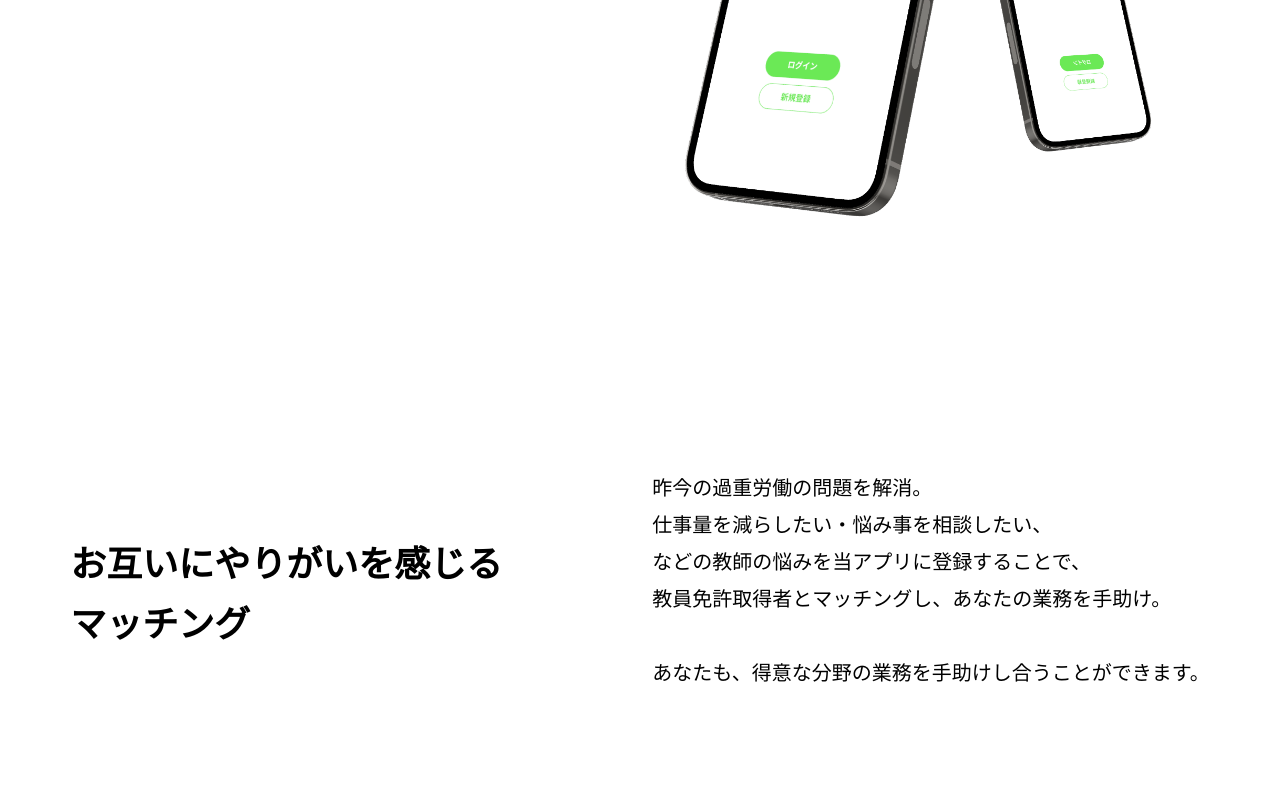
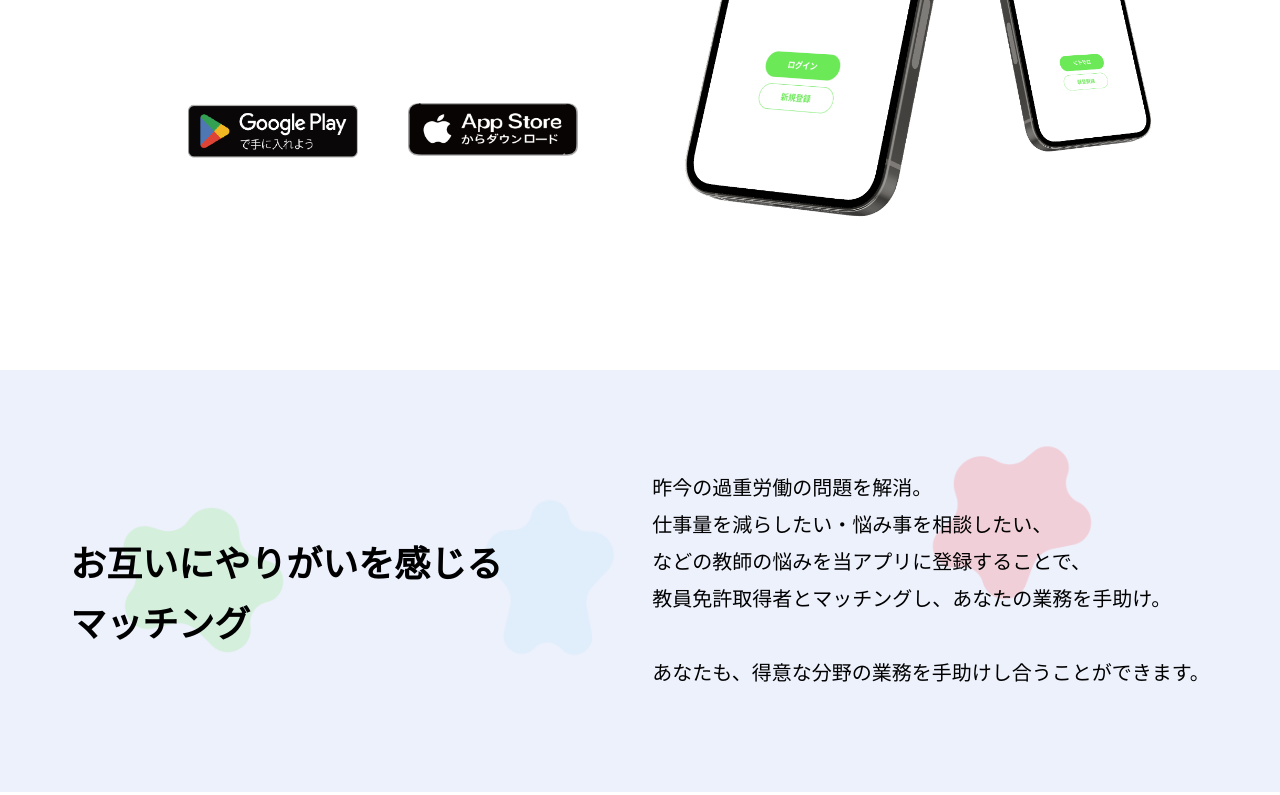
Before and after one commit to koudaihirata/SIC2023LP, a plain HTML site: page index.html in a window 1280 px wide. Shown: the part 390-1185 px from the top of the page. Drawn offline with Linux system fonts and the light colour scheme.

Commit message:
css画像パス変更

```diff
--- a/css/index.css
+++ b/css/index.css
@@ -51,14 +51,14 @@
     margin-top: 100px;
 }
 .google{
-    background-image: url(../../素材/Google_Play.png);
+    background-image: url(../img/Google_Play.png);
     background-size: 100%;
     background-repeat: no-repeat;
     width: 170px;
     height: 65px;
 }
 .app{
-    background-image: url(../../素材/App_Store.png);
+    background-image: url(../img/App_Store.png);
     background-repeat: no-repeat;
     background-size: 100%;
     margin-top: 6.5px;
@@ -85,7 +85,7 @@
     justify-content: center;
     gap: 150px;
     margin-top: 200px;
-    background-image: url(../../素材/背景２.png);
+    background-image: url(../img/背景２.png);
     background-repeat: no-repeat;
     background-size: 100%;
     background-attachment: fixed;
@@ -104,7 +104,7 @@
 }
 
 .main{
-    background-image: url(../../素材/背景3.png);
+    background-image: url(../img/背景3.png);
     background-repeat: no-repeat;
     background-size: 100%;
     background-attachment:fixed;
@@ -152,7 +152,7 @@
 
 
 .content{
-    background-image: url(../../素材/背景4.png);
+    background-image: url(../img/背景4.png);
     background-size: 100%;
     background-repeat: no-repeat;
     background-attachment: fixed;
```
